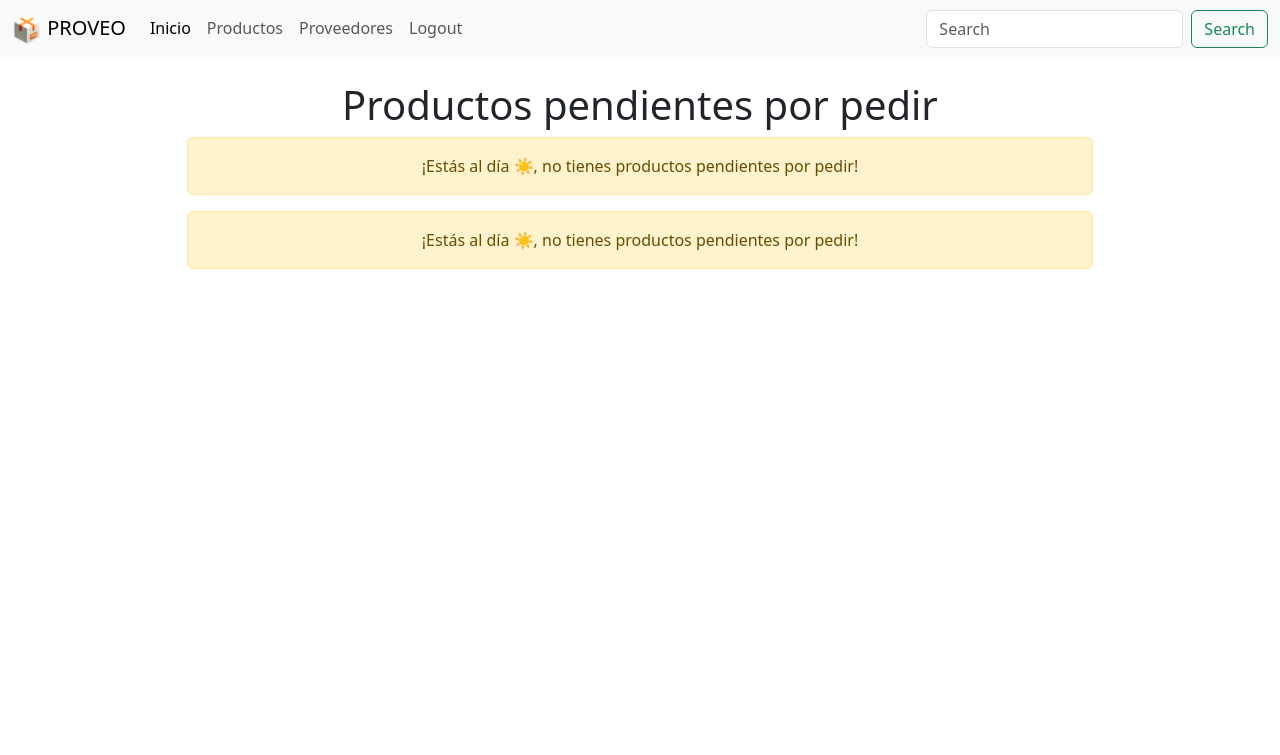
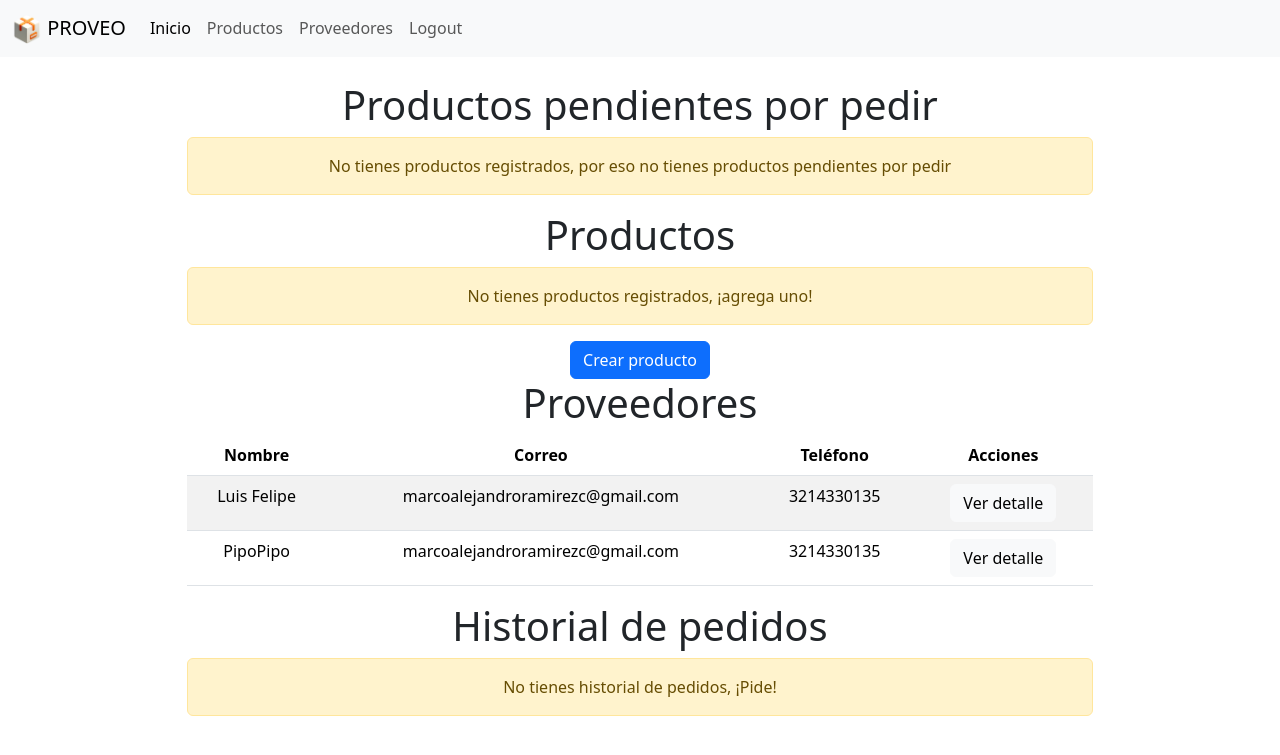
Before and after one commit to LilMark0o/CMS_Conca, a Django app: page / in a window 1280 px wide. Shown: the top 755 px of the page. Run offline with Django 5.2, Linux system fonts and the light colour scheme; a user stored in the database is signed in; data comes from the database, SQL or seed files in the repository; both versions use the stored data as it was after the commit.

Commit message:
historial de pedidos añadido

```diff
--- a/CRM/website/admin.py
+++ b/CRM/website/admin.py
@@ -1,7 +1,8 @@
 from django.contrib import admin
 
 # Register your models here.
-from .models import Proveedor, Producto
+from .models import Proveedor, Producto, historialPedidos
 
 admin.site.register(Proveedor)
 admin.site.register(Producto)
+admin.site.register(historialPedidos)
--- a/CRM/website/models.py
+++ b/CRM/website/models.py
@@ -16,17 +16,6 @@ class Proveedor(models.Model):
         return (f"{self.nombre} - {self.email} - {self.telefono}")
 
 
-# class UserProfile(models.Model):
-#     user = models.OneToOneField(User, on_delete=models.CASCADE, null=True)
-#     telefono = models.CharField(max_length=50)
-#     direccion = models.CharField(max_length=50)
-#     ciudad = models.CharField(max_length=50)
-#     pais = models.CharField(max_length=50)
-
-#     def __str__(self):
-#         return self.user.username
-
-
 class Producto(models.Model):
     nombre = models.CharField(max_length=50)
     precio = models.FloatField()
@@ -41,3 +30,13 @@ class Producto(models.Model):
 
     def __str__(self):
         return self.nombre
+
+
+class historialPedidos(models.Model):
+    fecha = models.DateField()
+    cantidad = models.IntegerField()
+    producto = models.ForeignKey(Producto, on_delete=models.CASCADE)
+    userAsignado = models.ForeignKey(User, on_delete=models.CASCADE, default=1)
+
+    def __str__(self):
+        return (f"{self.fecha} - {self.cantidad} - {self.producto}")
--- a/CRM/website/templates/home.html
+++ b/CRM/website/templates/home.html
@@ -36,12 +36,19 @@
           </tbody>
         </table>
       </div>
-      {% else %}
+      {% else %} {% if productos %}
       <div class="alert alert-warning text-center" role="alert">
         ¡Estás al día ☀️, no tienes productos pendientes por pedir!
       </div>
-      {% endif %} {% if productos %}
+      {% else %}
+      <div class="alert alert-warning text-center" role="alert">
+        No tienes productos registrados, por eso no tienes productos pendientes
+        por pedir
+      </div>
+
+      {% endif %}{% endif %}
       <h1 class="text-center">Productos</h1>
+      {% if productos %}
       <div class="table-responsive text-center">
         <table class="table table-striped text-center">
           <thead>
@@ -74,10 +81,87 @@
       </div>
       {% else %}
       <div class="alert alert-warning text-center" role="alert">
-        ¡Estás al día ☀️, no tienes productos pendientes por pedir!
+        No tienes productos registrados, ¡agrega uno!
+      </div>
+      <div class="text-center">
+        <!-- Wrap the button in a div with text-center class -->
+        <a href="{% url 'nuevoProducto' %}" class="btn btn-primary"
+          >Crear producto</a
+        >
       </div>
       {% endif %}
+      <h1 class="text-center">Proveedores</h1>
+      {% if proveedores %}
+      <div class="table-responsive text-center">
+        <table class="table table-striped text-center">
+          <thead>
+            <tr>
+              <th>Nombre</th>
+              <th>Correo</th>
+              <th>Teléfono</th>
+              <th>Acciones</th>
+            </tr>
+          </thead>
+          <tbody>
+            {% for proveedor in proveedores %}
+            <tr>
+              <td>{{ proveedor.nombre }}</td>
+              <td>{{ proveedor.email }}</td>
+              <td>{{ proveedor.telefono }}</td>
+              <td>
+                <a
+                  href="{% url 'proveedor' proveedor.id %}"
+                  class="btn btn-light"
+                  >Ver detalle</a
+                >
+              </td>
+            </tr>
+            {% endfor %}
+          </tbody>
+        </table>
+      </div>
+        {% else %}
+        <div class="alert alert-warning text-center" role="alert">
+          No tienes proveedores registrados, ¡agrega uno!
+        </div>
+        <div class="text-center">
+          <a href="{% url 'nuevoProveedor' %}" class="btn btn-primary"
+            >Crear proveedor</a
+          >
+        </div>
+
+        {% endif %}
+        <h1 class="text-center">Historial de pedidos</h1>
+        {%if historial%}
+        <div class="table-responsive text-center">
+          <table class="table table-striped text-center">
+            <thead>
+              <tr>
+                <th>Producto</th>
+                <th>Proveedor</th>
+                <th>Cantidad</th>
+                <th>Fecha de pedido</th>
+              </tr>
+            </thead>
+            <tbody>
+              {% for pedido in historial %}
+              <tr>
+                <td>{{ pedido.producto.nombre }}</td>
+                <td>{{ pedido.producto.proveedor.nombre }}</td>
+                <td>{{ pedido.cantidad }}</td>
+                <td>{{ pedido.fecha }}</td>
+              </tr>
+              {% endfor %}
+            </tbody>
+          </table>
+        </div>
+        {% else %}
+        <div class="alert alert-warning text-center" role="alert">
+          No tienes historial de pedidos, ¡Pide!
+        </div>
+        {% endif %}
+      </div>
     </div>
+    {% endblock %}
   </div>
 </div>
-{% endblock %}
--- a/CRM/website/templates/navbar.html
+++ b/CRM/website/templates/navbar.html
@@ -41,16 +41,6 @@
           <a class="nav-link" href="{% url 'logout' %}">Logout</a>
         </li>
       </ul>
-
-      <form class="d-flex" role="search">
-        <input
-          class="form-control me-2"
-          type="search"
-          placeholder="Search"
-          aria-label="Search"
-        />
-        <button class="btn btn-outline-success" type="submit">Search</button>
-      </form>
     </div>
   </div>
 </nav>
--- a/CRM/website/views.py
+++ b/CRM/website/views.py
@@ -1,4 +1,4 @@
-from .models import Producto
+from .models import Producto, historialPedidos
 from django.shortcuts import render, redirect
 import datetime
 from django.shortcuts import redirect, render
@@ -29,6 +29,8 @@ def home(request):
         # Fetch only the products where userAsignado is the current user
         productos = Producto.objects.filter(userAsignado=request.user)
         proveedores = Proveedor.objects.filter(userAsignado=request.user)
+        historial = historialPedidos.objects.filter(
+            userAsignado=request.user).order_by('-fecha')
         productosPorPedir = []
         for producto in productos:
             fechaPedido = producto.ultimoPedido
@@ -42,7 +44,7 @@ def home(request):
                 if diferencia.days > producto.cadaCuantosDias:
                     productosPorPedir.append(producto)
 
-        return render(request, 'home.html', {'productos': productos, 'proveedores': proveedores, 'productosPorPedir': productosPorPedir})
+        return render(request, 'home.html', {'productos': productos, 'proveedores': proveedores, 'productosPorPedir': productosPorPedir, 'historial': historial})
     return render(request, 'homeNoLog.html', {})
 
 
@@ -121,6 +123,9 @@ def pedirProducto(request, pk):
                 messages.success(request, 'Producto pedido exitosamente')
                 producto.ultimoPedido = datetime.datetime.now()
                 producto.save()
+                historial = historialPedidos.objects.create(
+                    fecha=datetime.datetime.now(), cantidad=producto.cantidadPorOrden, producto=producto, userAsignado=user)
+                historial.save()
                 return redirect('home')
             else:
                 messages.error(request, 'No se pudo enviar el correo')
@@ -246,7 +251,7 @@ def editarPedido(request, pk):
                 producto.save()
                 messages.success(request, 'Producto editado exitosamente')
                 return redirect('home')
-            return render(request, 'editarProducto.html', {'producto': producto, 'proveedores': Proveedor.objects.all()})
+            return render(request, 'editarProducto.html', {'producto': producto, 'proveedores': Proveedor.objects.filter(userAsignado=user)})
         else:
             messages.error(
                 request, 'No tienes permiso para editar este producto')
```
Also changed, not shown: CRM/db.sqlite3, CRM/website/migrations/0011_historialpedidos.py (added).
